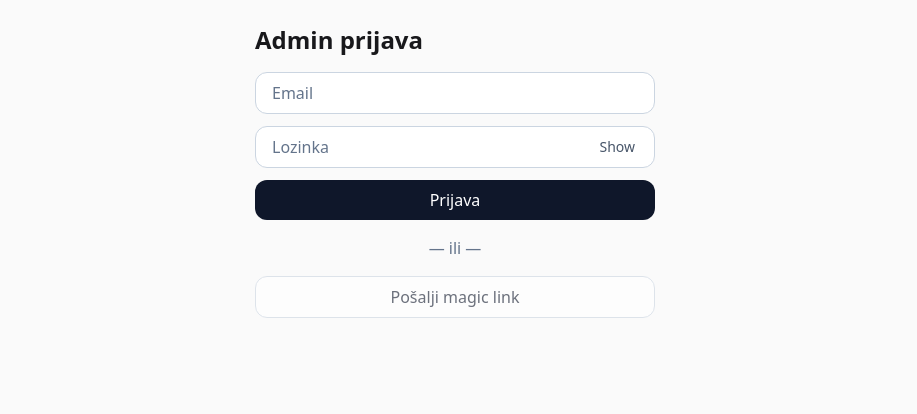
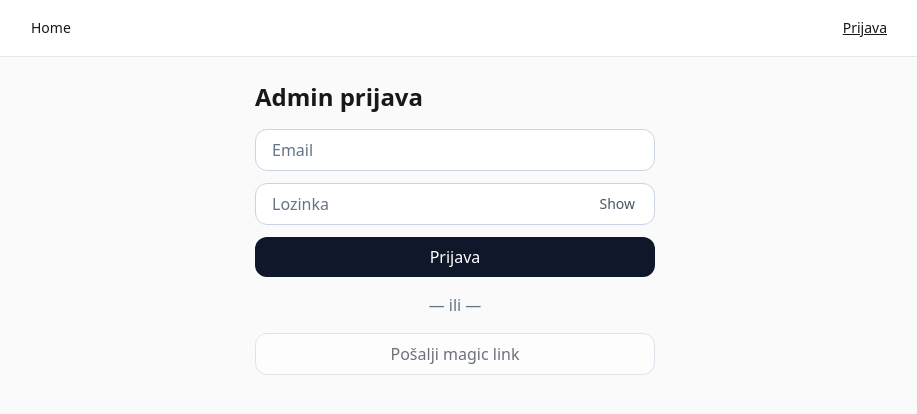
Before and after one commit to ShurexBRT/baby-registry, a React (Vite) app in the folder frontend/: page /login in a window 1280 px wide. Shown: the top 414 px of the page, without its empty margins (185-1102 px from the left). Built offline with nearby package versions, Linux system fonts and the light colour scheme.

Commit message:
Dodavanje headera i home dugmeta

```diff
--- /dev/null
+++ b/frontend/src/components/Header.tsx
@@ -0,0 +1,45 @@
+import { Link, useLocation } from 'react-router-dom'
+import { supabase } from '../lib/supabaseClient'
+import { useAuth } from '../lib/useAuth'
+
+export default function Header() {
+  const { session, isAdmin } = useAuth()
+  const loc = useLocation()
+
+  return (
+    <header className="sticky top-0 z-10 bg-white/90 backdrop-blur border-b">
+      <div className="mx-auto max-w-4xl px-4 h-14 flex items-center justify-between">
+        <nav className="flex items-center gap-3 text-sm">
+          <Link to="/" className={linkCls(loc.pathname === '/')}>Home</Link>
+          {isAdmin && (
+            <Link to="/admin" className={linkCls(loc.pathname.startsWith('/admin'))}>
+              Admin
+            </Link>
+          )}
+        </nav>
+        <div className="flex items-center gap-3 text-sm">
+          {session ? (
+            <>
+              <span className="hidden sm:inline opacity-70">{session.user.email}</span>
+              <button
+                onClick={async () => {
+                  await supabase.auth.signOut()
+                  window.location.href = import.meta.env.BASE_URL // na / posle odjave
+                }}
+                className="underline"
+              >
+                Odjavi se
+              </button>
+            </>
+          ) : (
+            <Link to="/login" className="underline">Prijava</Link>
+          )}
+        </div>
+      </div>
+    </header>
+  )
+}
+
+function linkCls(active: boolean) {
+  return `px-2 py-1 rounded-lg ${active ? 'bg-slate-900 text-white' : 'hover:bg-slate-100'}`
+}
--- a/frontend/src/lib/supabaseClient.ts
+++ b/frontend/src/lib/supabaseClient.ts
@@ -1,6 +1,7 @@
 import { createClient } from '@supabase/supabase-js'
-console.log('SB URL', import.meta.env.VITE_SUPABASE_URL)
+
 export const supabase = createClient(
-  import.meta.env.VITE_SUPABASE_URL as string,
-  import.meta.env.VITE_SUPABASE_ANON_KEY as string
+  import.meta.env.VITE_SUPABASE_URL!,
+  import.meta.env.VITE_SUPABASE_ANON_KEY!,
+  { auth: { persistSession: true, autoRefreshToken: true, detectSessionInUrl: true } }
 )
--- /dev/null
+++ b/frontend/src/lib/useAuth.tsx
@@ -0,0 +1,43 @@
+import { useEffect, useState } from 'react'
+import { supabase } from './supabaseClient'
+
+export function useAuth() {
+  const [session, setSession] = useState<any>(null)
+  const [isAdmin, setIsAdmin] = useState<boolean>(false)
+  const [loading, setLoading] = useState(true)
+
+  useEffect(() => {
+    let mounted = true
+    supabase.auth.getSession().then(({ data }) => setSession(data.session))
+    const sub = supabase.auth.onAuthStateChange((_e, s) => setSession(s)).data
+
+    const checkRole = async (userId?: string) => {
+      if (!userId) { setIsAdmin(false); setLoading(false); return }
+      const { data, error } = await supabase
+        .from('profiles')
+        .select('role')
+        .eq('id', userId)
+        .maybeSingle()
+      if (!mounted) return
+      setIsAdmin(!error && data?.role === 'admin')
+      setLoading(false)
+    }
+
+    checkRole(session?.user?.id)
+
+    return () => {
+      mounted = false
+      sub.subscription.unsubscribe()
+    }
+  }, [/* first mount only */])
+
+  useEffect(() => {
+    if (!session?.user?.id) { setIsAdmin(false); return }
+    supabase
+      .from('profiles')
+      .select('role').eq('id', session.user.id).maybeSingle()
+      .then(({ data }) => setIsAdmin(data?.role === 'admin'))
+  }, [session?.user?.id])
+
+  return { session, isAdmin, loading }
+}
--- a/frontend/src/main.tsx
+++ b/frontend/src/main.tsx
@@ -9,7 +9,7 @@ import Login from './routes/Login'
 import Account from './routes/Account'
 import ResetPassword from './routes/ResetPassword'
 import Signup from './routes/Signup'
-
+import Header from './components/Header'
 import './styles/index.css'
 
 // SW uz BASE_URL
@@ -27,6 +27,7 @@ function Root() {
   return (
     <QueryClientProvider client={qc}>
       <BrowserRouter basename={import.meta.env.BASE_URL}>
+      <Header />
         <Routes>
           <Route path="/" element={<App />} />
           <Route path="/admin" element={<Admin />} />
```
